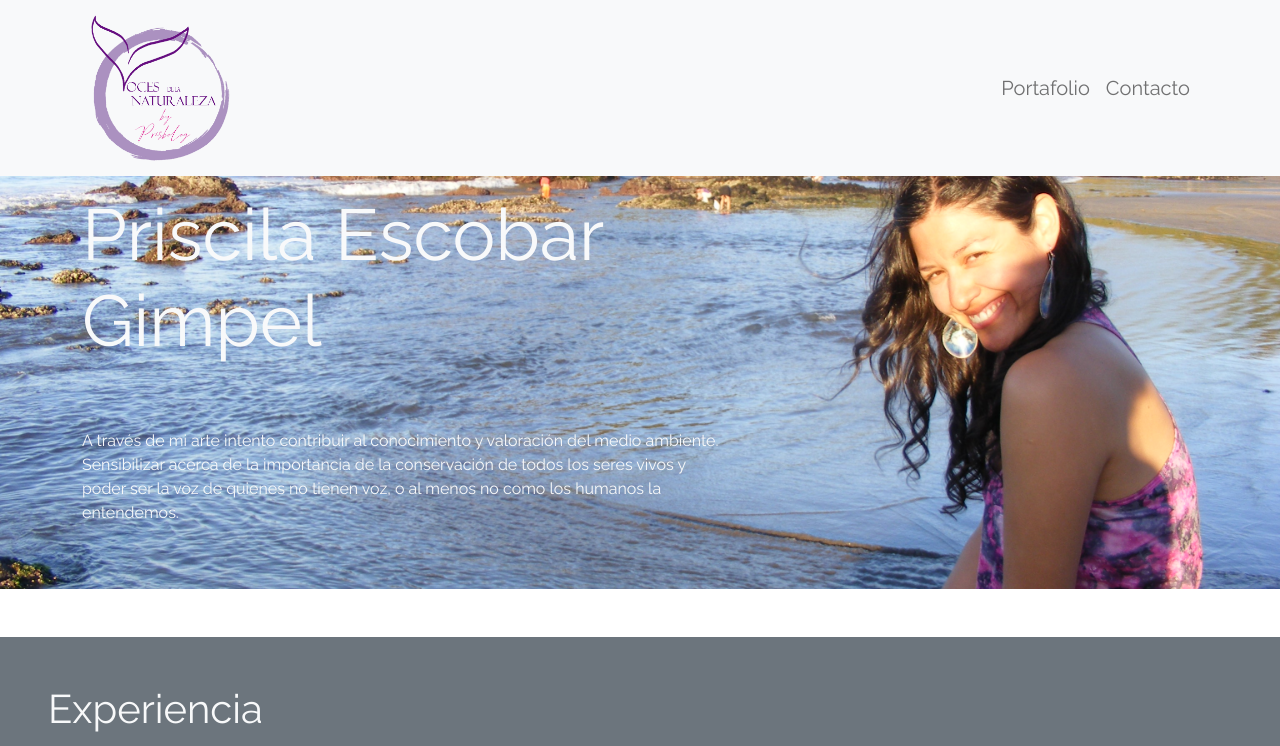
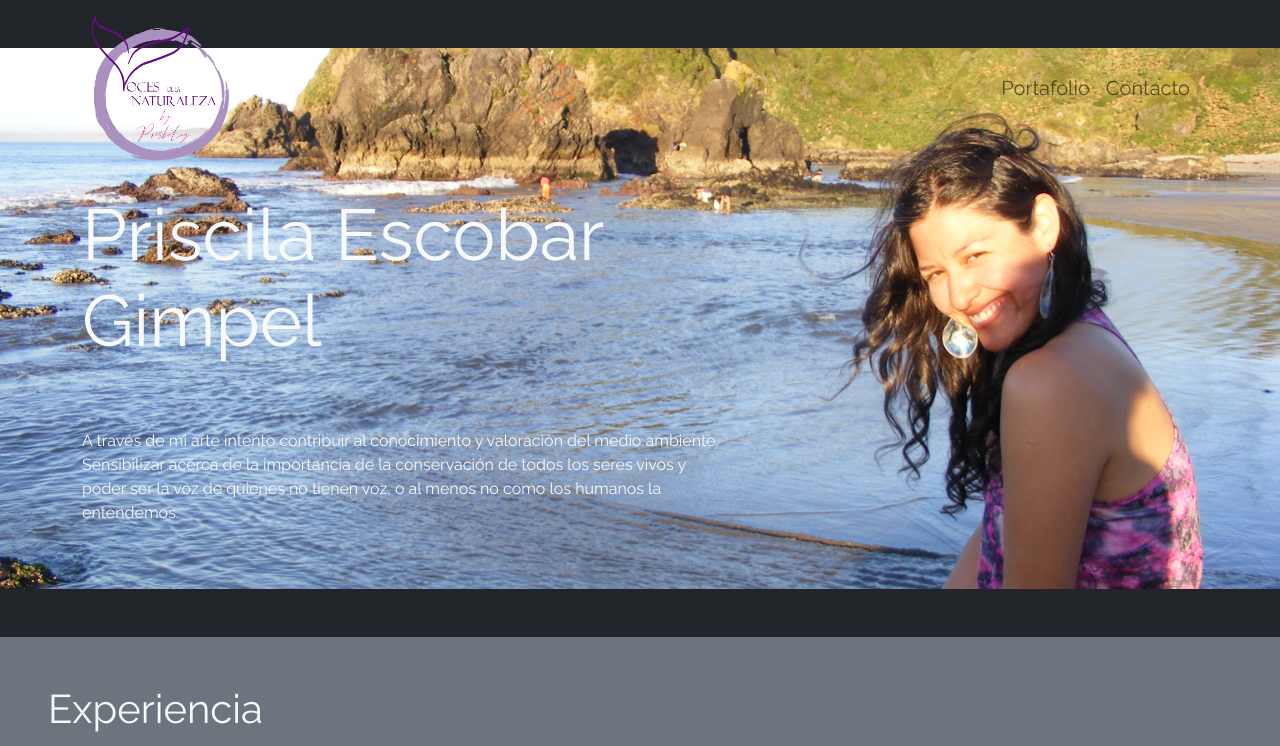
Before and after one commit to DanielAr01/PriscilaEscobarGimpel.github.io, a plain HTML site: page index.html in a window 1280 px wide. Shown: the top 746 px of the page. Drawn offline with nearby package versions, Linux system fonts and the light colour scheme.

Commit message:
cambie fondo de proyecto y de botones en nav

```diff
--- a/index.html
+++ b/index.html
@@ -17,8 +17,8 @@
     <link rel="stylesheet" href="assets/css/style.css">
 </head>
 
-<body>
-    <nav class="navbar navbar-expand-lg navbar-light bg-light fixed-top">
+<body class="bg-dark">
+    <nav class="navbar navbar-expand-lg navbar-light --bs-warning-bg-subtle fixed-top">
         <div class="container">
             <a class="navbar-brand" href="#">
                 <img src="assets/imgs/logo.png" class="img-fluid" width="150">
@@ -29,10 +29,10 @@
             </button>
             <div class="collapse navbar-collapse" id="navbarSupportedContent">
                 <ul class="navbar-nav ms-auto mb-2 mb-lg-0 fs-5">
-                    <li class="nav-item">
+                    <li class="nav-item ">
                         <a class="nav-link" href="portafolio.html">Portafolio</a>
                     </li>
-                    <li class="nav-item">
+                    <li class="nav-item ">
                         <a class="nav-link" href="#">Contacto</a>
                     </li>
 
```
